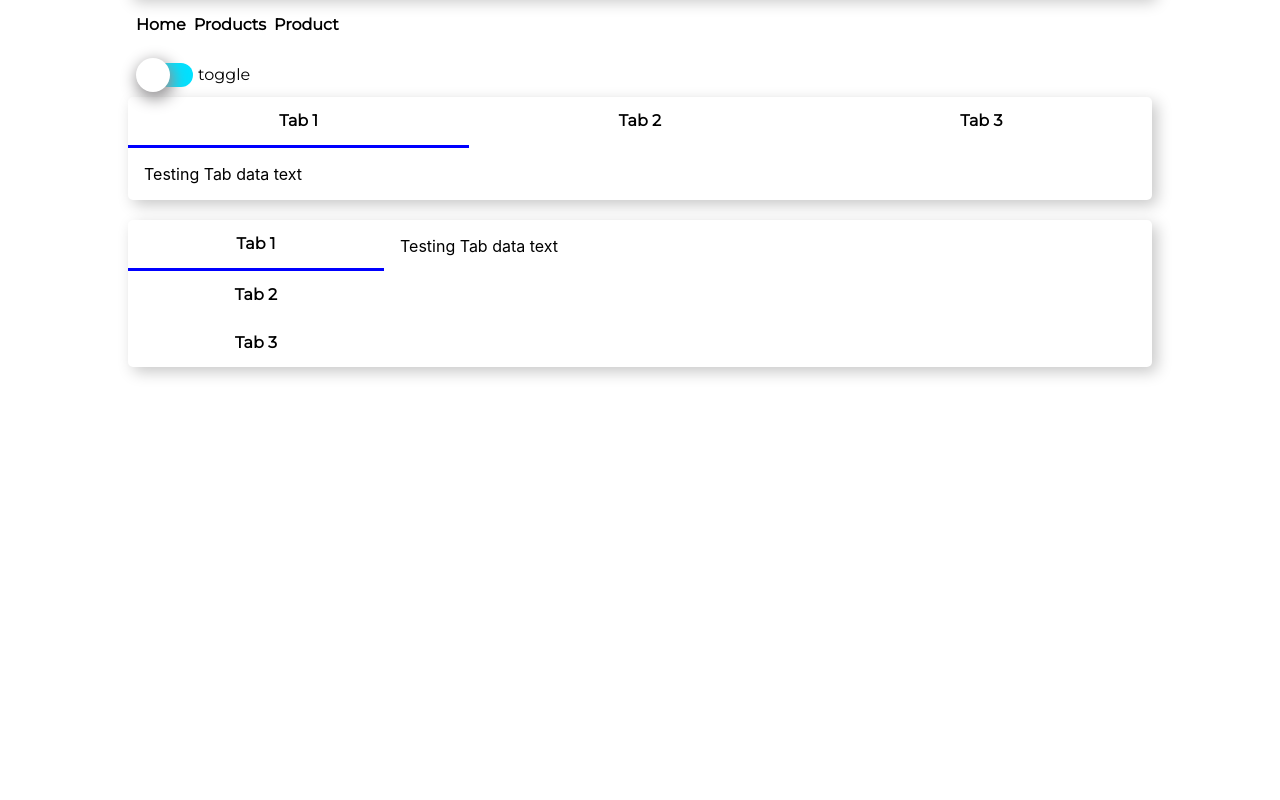
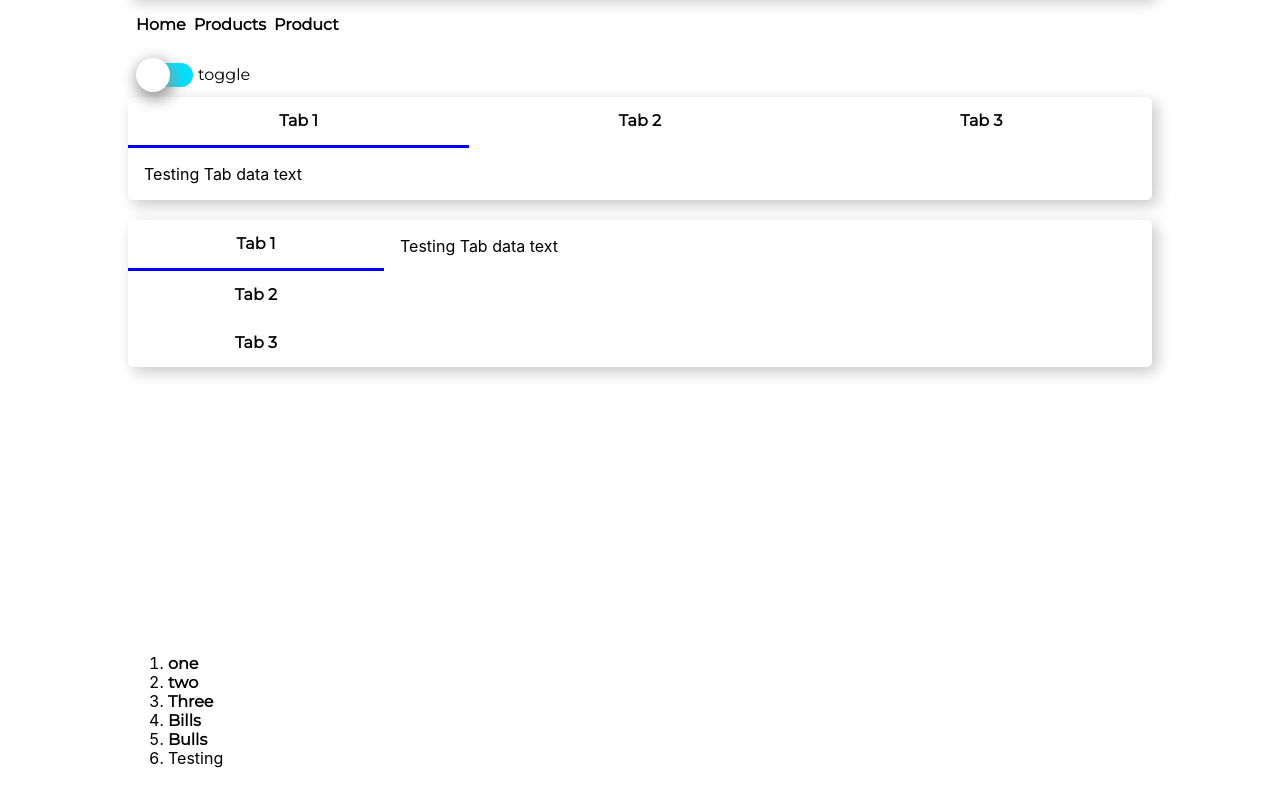
Before and after one commit to jminterwebs/jmdesign, a React (Create React App) app: page / in a window 1280 px wide. Shown: the part 1234-2034 px from the top of the page. Before the commit the page ends 1851 px from the top, so only its background shows below. Built offline with nearby package versions, Linux system fonts and the light colour scheme; a web font is replaced by a local one.

Commit message:
list component

```diff
--- a/src/components/App.js
+++ b/src/components/App.js
@@ -7,17 +7,17 @@ import Title from 'components/typography/Title';
 import Avatar from 'components/avatar/Avatar';
 import Card from 'components/card/Card';
 import Badge from 'components/badge/Badge';
-
+import List from 'components/list/List';
 import CalloutBanner from './calloutBanner/CalloutBanner';
 import Breadcrumb from './breadcrumb/Breadcrumb';
 
 import HorizontalTabs from './horizontalTab/HorizontalTabs';
+import DefinitionTable from './definitionTable/DefinitionTable';
+import Toggle from './toggle/Toggle';
+import VerticalTabs from './verticalTabs/VerticalTabs';
 
 import '../styles/scss/global.scss';
 import '../styles/scss/localStyles.scss';
-import DefinitionTable from './definitionTable/DefinitionTable';
-import Toggle from './toggle/Toggle';
-import VerticalTabs from './verticalTabs/VerticalTabs';
 
 export default function App() {
   return (
@@ -152,6 +152,12 @@ export default function App() {
         ]}
         defaultTabIndex={0}
       />
+
+      <br />
+
+      <List numbered="number" list={['one', 'two', 'Three', 'Bills', 'Bulls']}>
+        <List.LineItem> Testing</List.LineItem>
+      </List>
     </div>
   );
 }
--- /dev/null
+++ b/src/components/list/List.js
@@ -0,0 +1,43 @@
+import React from 'react';
+
+import Label from '../typography/Label';
+
+function List(props) {
+  const { numbered, list, children } = props;
+
+  const listItems = list
+    ? list.map(listItem => {
+        return (
+          <li key={listItem} className="listItem">
+            <Label label={listItem} />
+          </li>
+        );
+      })
+    : null;
+
+  const ordered =
+    numbered === 'number' ? (
+      <ol>
+        {listItems}
+        {children}
+      </ol>
+    ) : (
+      <ul>
+        {listItems}
+        {children}
+      </ul>
+    );
+  return <React.Fragment>{ordered}</React.Fragment>;
+}
+
+function LineItem(props) {
+  const { children } = props;
+
+  const content = children || null;
+
+  return <li className="list">{content}</li>;
+}
+
+List.LineItem = LineItem;
+
+export default List;
--- /dev/null
+++ b/src/components/list/list.scss
@@ -0,0 +1,6 @@
+@import '../../styles/scss/colors.scss';
+@import '../../styles/scss/icons.scss';
+
+.list {
+  padding: 0.15em 0;
+}
--- a/src/styles/scss/global.scss
+++ b/src/styles/scss/global.scss
@@ -13,10 +13,6 @@ h1,
 h2,
 h3 {
   margin: 0;
-}
-
-li {
-  list-style: none;
 }
 
 :focus {
```
